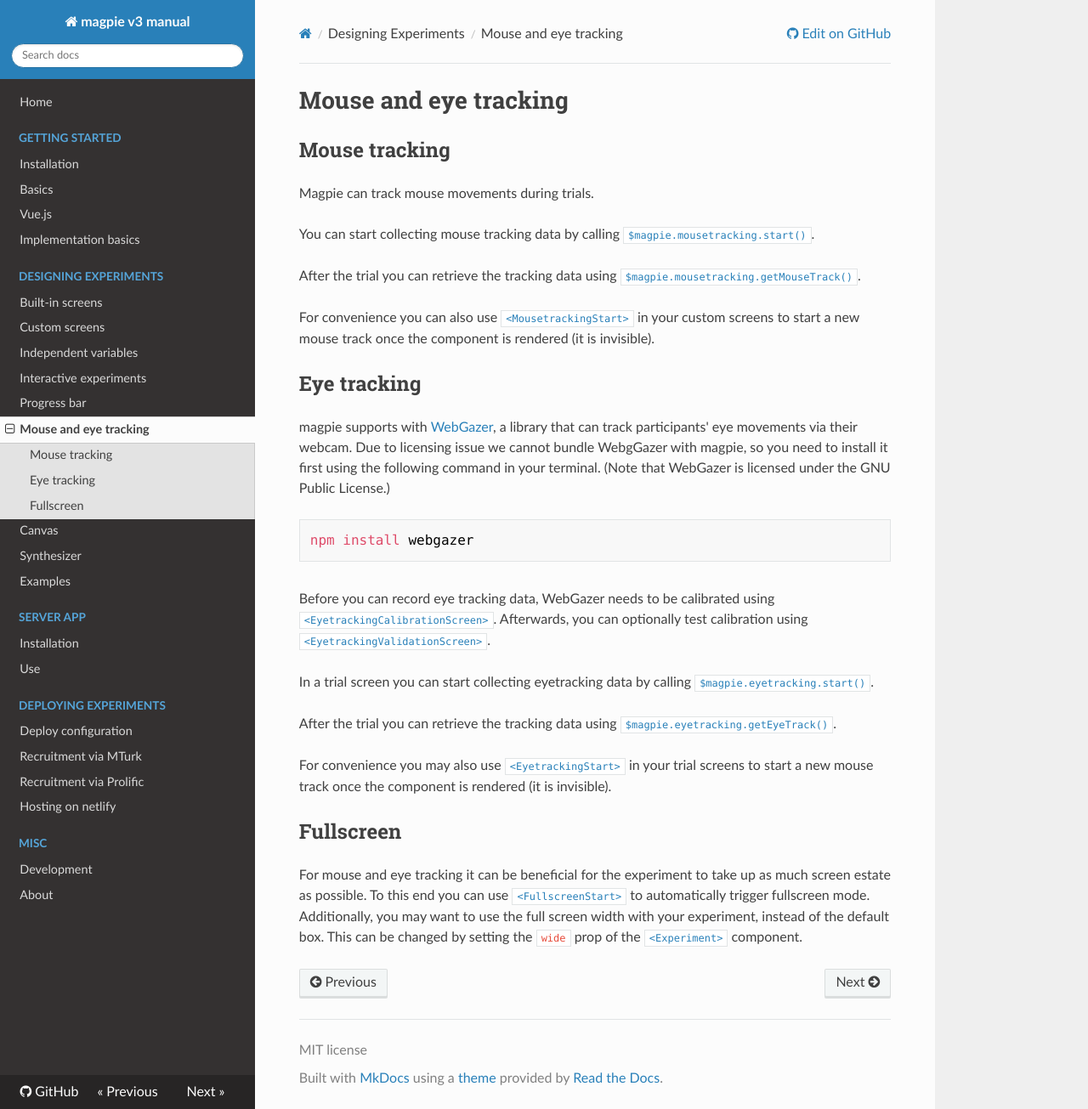
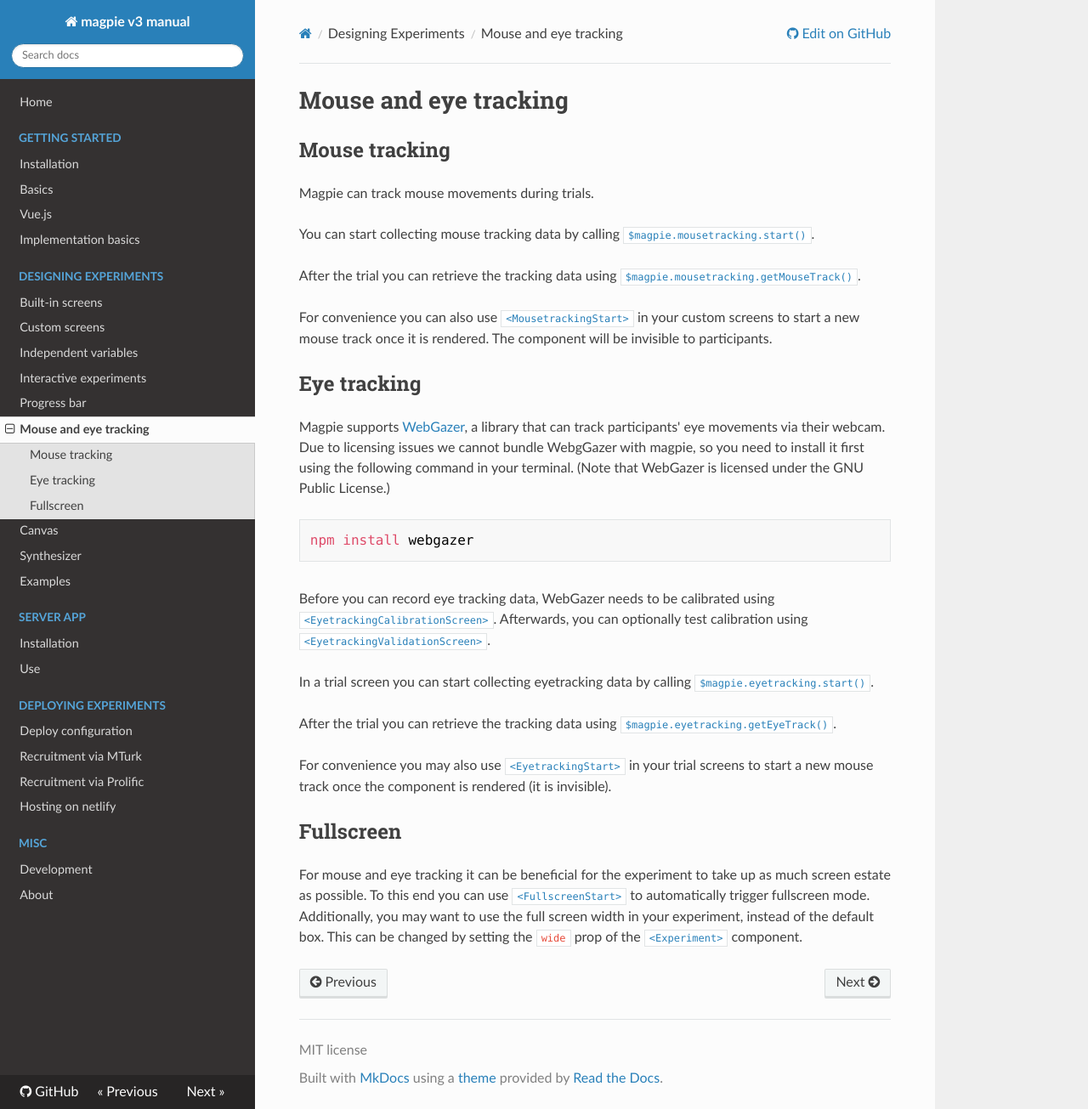
Before and after one commit to magpie-ea/magpie-v3-docs, an MkDocs documentation site: the page built from docs/01_designing_experiments/05_mouse_and_eye_tracking.md, in a window 1280 px wide and 1305 px high. Shown: the whole window at 85% size. Built offline with MkDocs 1.6.1, drawn with Linux system fonts in a browser that asks for light colours.

Commit message:
Small fixes all around

````diff
--- a/docs/01_designing_experiments/05_mouse_and_eye_tracking.md
+++ b/docs/01_designing_experiments/05_mouse_and_eye_tracking.md
@@ -9,11 +9,11 @@ You can start collecting mouse tracking data by calling
 After the trial you can retrieve the tracking data using [`$magpie.mousetracking.getMouseTrack()`](https://magpie-reference.netlify.app/#Mousetracking+getMouseTrack).
 
 For convenience you can also use [`<MousetrackingStart>`](https://magpie-reference.netlify.app/#mousetrackingstart) in your
-custom screens to start a new mouse track once the component is rendered (it is invisible).
+custom screens to start a new mouse track once it is rendered. The component will be invisible to participants.
 
 ## Eye tracking
-magpie supports with [WebGazer](https://webgazer.cs.brown.edu), a library that can track participants' eye movements
-via their webcam. Due to licensing issue we cannot bundle WebgGazer with magpie, so you need to install it first using
+Magpie supports [WebGazer](https://webgazer.cs.brown.edu), a library that can track participants' eye movements
+via their webcam. Due to licensing issues we cannot bundle WebgGazer with magpie, so you need to install it first using
 the following command in your terminal. (Note that WebGazer is licensed under the GNU Public License.)
 
 ```shell
@@ -34,5 +34,5 @@ trial screens to start a new mouse track once the component is rendered (it is i
 ## Fullscreen
 For mouse and eye tracking it can be beneficial for the experiment to take up as much screen estate as possible.
 To this end you can use [`<FullscreenStart>`](https://magpie-reference.netlify.app/#fullscreenstart) to automatically trigger
-fullscreen mode. Additionally, you may want to use the full screen width with your experiment, instead of the default box.
+fullscreen mode. Additionally, you may want to use the full screen width in your experiment, instead of the default box.
 This can be changed by setting the `wide` prop of the [`<Experiment>`](https://magpie-reference.netlify.app/#experiment) component.
````
Also changed, not shown: docs/01_designing_experiments/04_progress_bar.md (+1 -0 lines), docs/01_designing_experiments/06_canvas.md (+2 -2 lines), docs/01_designing_experiments/07_synth.md (+2 -2 lines).
